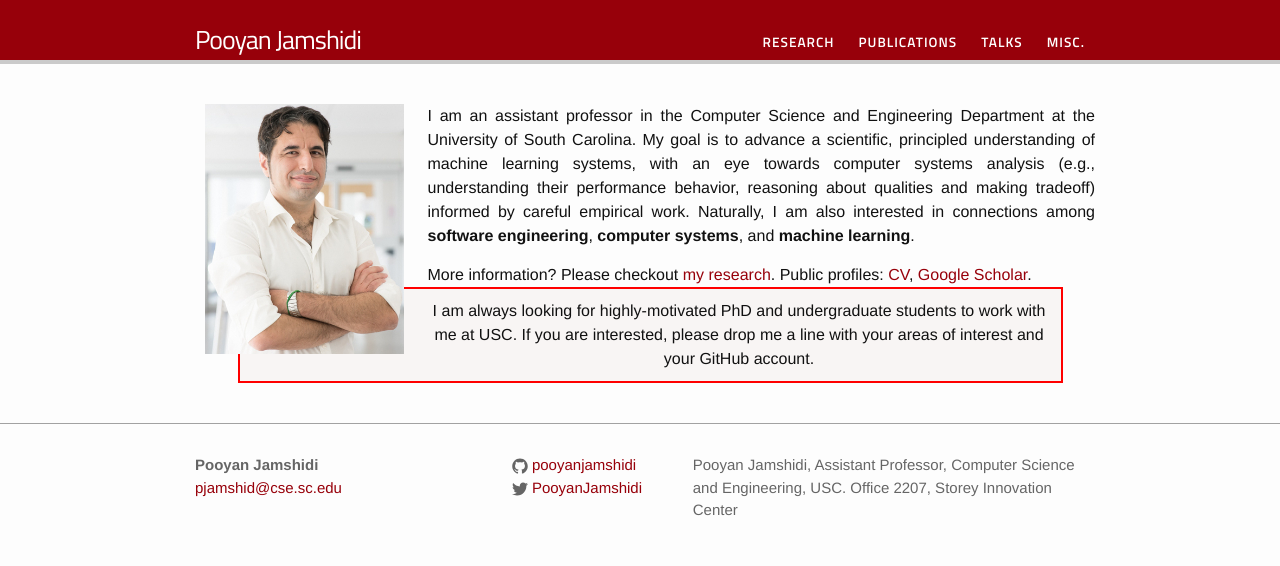
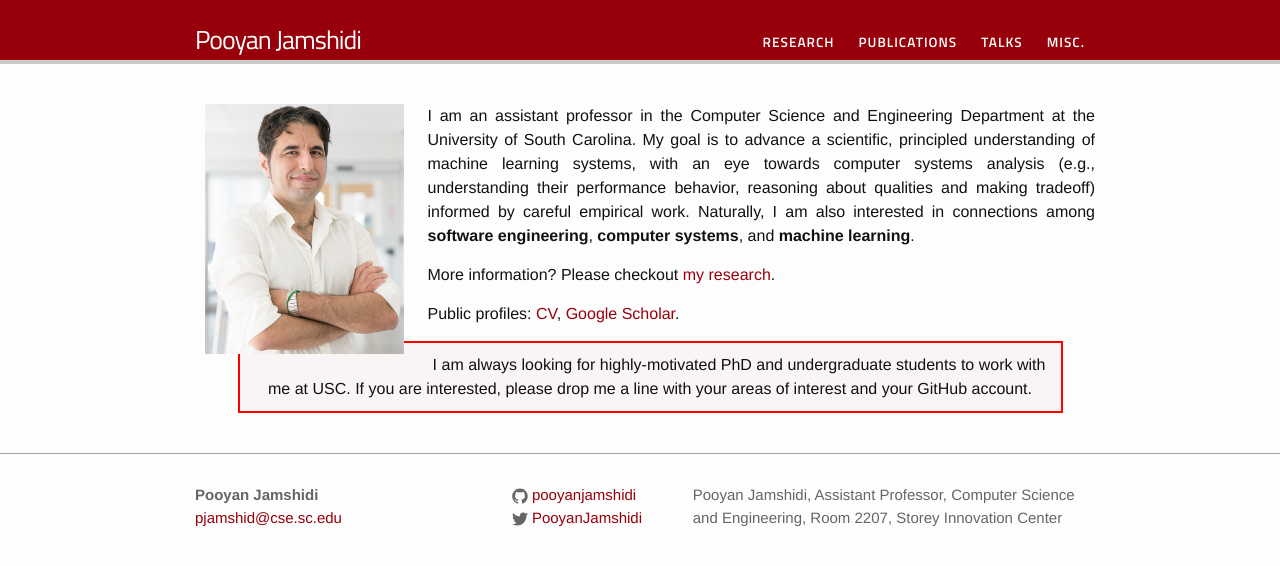
Before and after one commit to pooyanjamshidi/pooyanjamshidi.github.io, a Jekyll site: the page built from index.html, in a window 1280 px wide. Shown: the top 566 px of the page. Built offline with Jekyll 4.4.1, drawn with Linux system fonts in a browser that asks for light colours.

Commit message:
updated my page with usc info

```diff
--- a/_config.yml
+++ b/_config.yml
@@ -2,7 +2,7 @@
 title: Pooyan Jamshidi
 email: pjamshid@cse.sc.edu
 description: > # this means to ignore newlines until "baseurl:"
-  Pooyan Jamshidi, Assistant Professor, Computer Science and Engineering, USC. Office 2207, Storey Innovation Center
+  Pooyan Jamshidi, Assistant Professor, Computer Science and Engineering, Room 2207, Storey Innovation Center
 baseurl: "" # the subpath of your site, e.g. /blog/
 url: "http://yourdomain.com" # the base hostname & protocol for your site
 twitter_username: PooyanJamshidi
--- a/index.html
+++ b/index.html
@@ -19,9 +19,17 @@ layout: default
 
 		</p>
 
+        <p align=justify>
         More information? Please checkout <a href="{{ "/research/" |  prepend: site.baseurl }}">my research</a>.
+        </p>
 
+        <p align=justify>
         Public profiles: <a href="{{ "/resources/cv/cv_pooyan_jamshidi.pdf" |  prepend: site.baseurl }}">CV</a>, <a href="http://scholar.google.com/citations?hl=en&user=Jre2RUQAAAAJ">Google Scholar</a>.
+        </p>
+
+        <p align=justify>
+
+        </p>
 
     </div>
 
```
